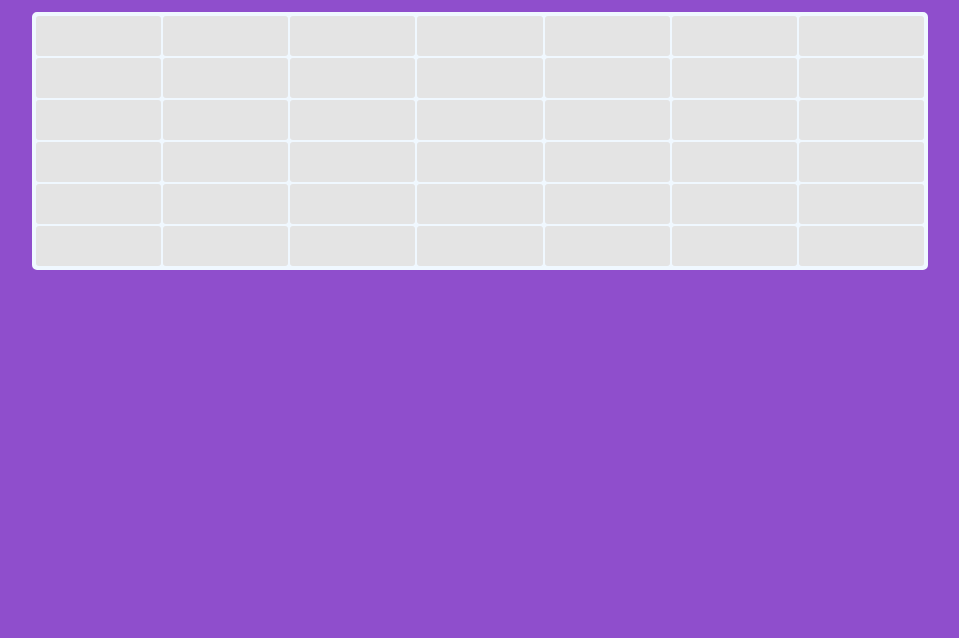
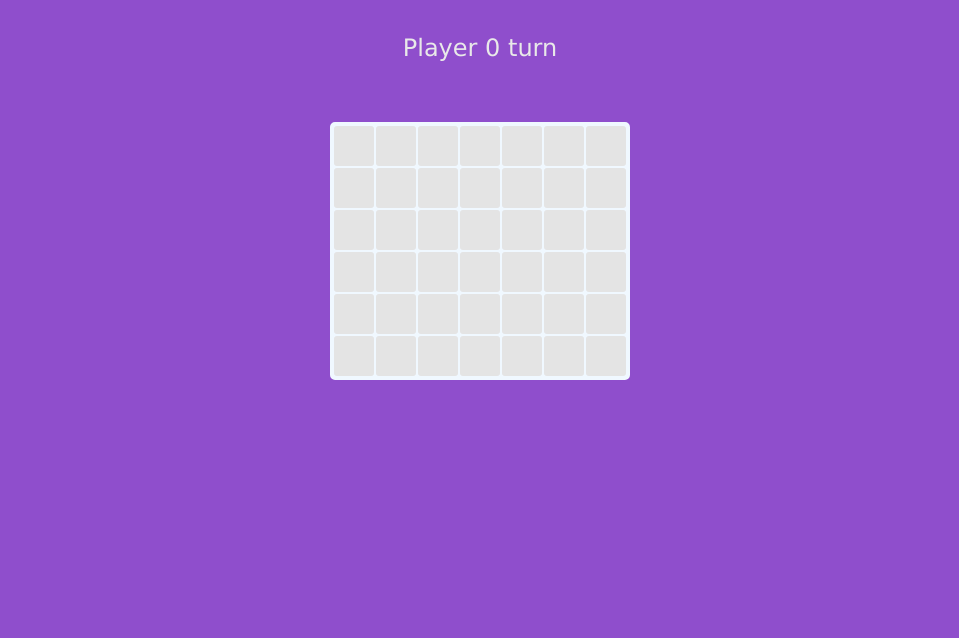
Before and after one commit to SaulRuizS/Connect4, a plain HTML site: page index.html in a window 1280 px wide. Shown: the part 162-800 px from the top of the page, without its empty margins (160-1119 px from the left). Drawn offline with Linux system fonts and the light colour scheme.

Commit message:
style.css modifications

```diff
--- a/style.css
+++ b/style.css
@@ -14,8 +14,8 @@ h1 {
   text-align: center;
   font-size: 4rem;
   font-weight: 700;
-  margin-top: 50px;
-  margin-bottom: 20px;
+  margin-top: 100px;
+  margin-bottom: 50px;
 }
 
 h2 {
@@ -27,9 +27,9 @@ h2 {
 
 table {
   width: 70%;
-  min-width: 300px;
-  min-height: 258px;
-  margin: 30px auto;
+  width: 300px;
+  height: 258px;
+  margin: 60px auto;
   text-align: center;
   border: solid;
   border-color: aliceblue;
```
